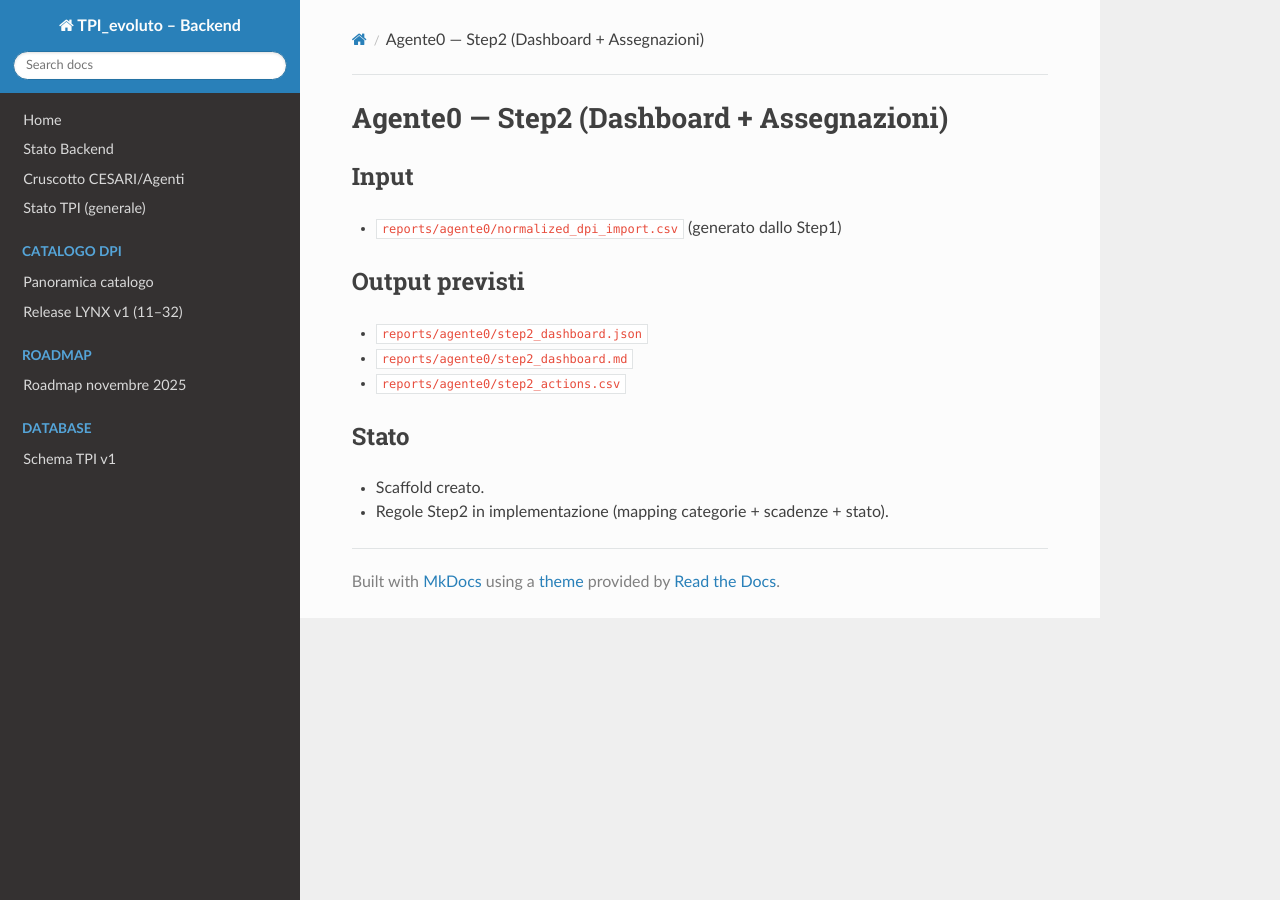
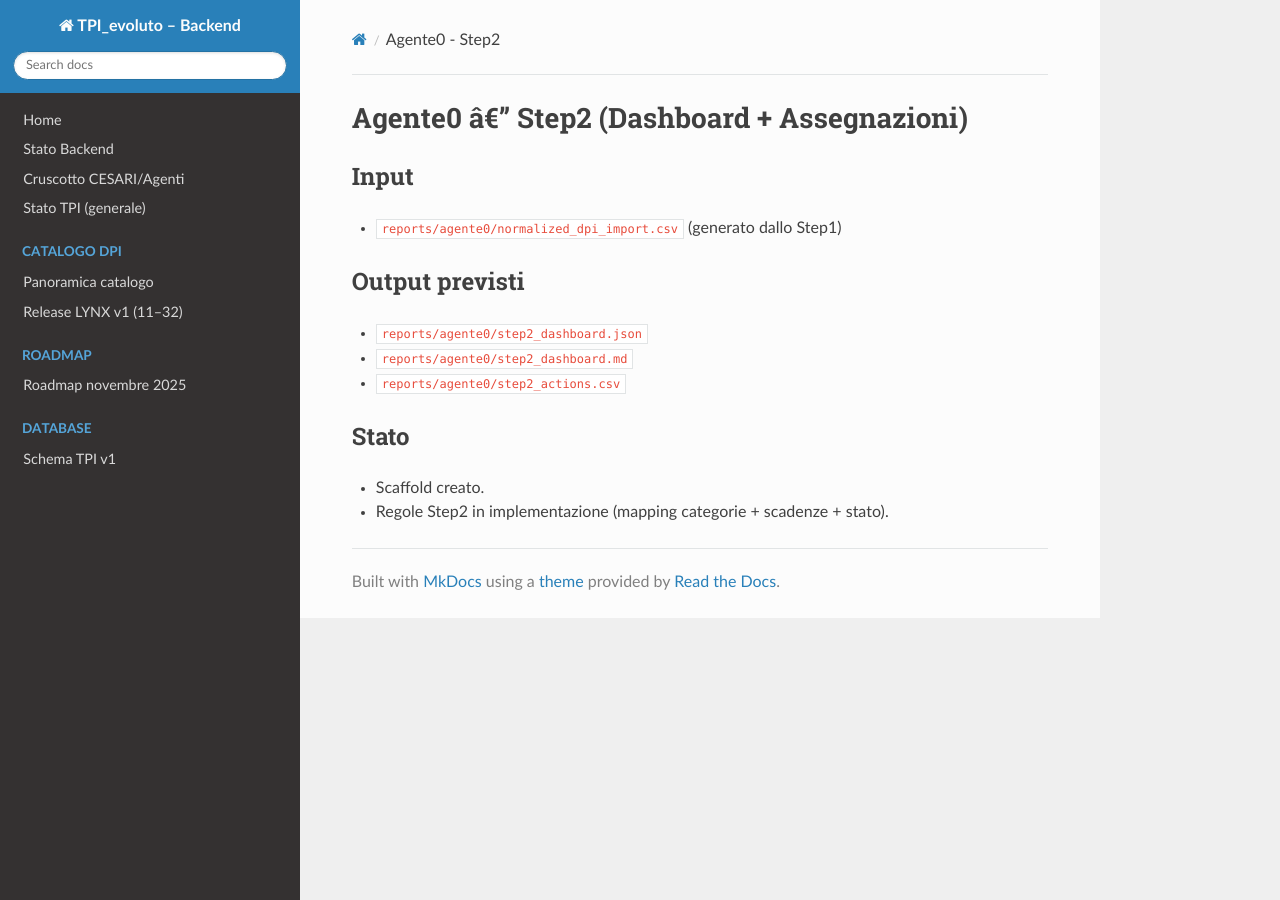
Before and after one commit to aicreator76/TPI_evoluto, an MkDocs documentation site: the page built from docs/agente0_STEP2/index.md, in a window 1280 px wide. Built offline with MkDocs 1.6.1, drawn with Linux system fonts in a browser that asks for light colours; nearby versions of some CDN libraries; some of the changed lines change nothing that is shown.

Commit message:
docs: publish Agente0 Step2 page

```diff
--- a/docs/agente0_STEP2.md
+++ b/docs/agente0_STEP2/index.md
@@ -1,4 +1,8 @@
-# Agente0 — Step2 (Dashboard + Assegnazioni)
+---
+title: Agente0 - Step2
+---
+
+# Agente0 â€” Step2 (Dashboard + Assegnazioni)
 
 ## Input
 - `reports/agente0/normalized_dpi_import.csv` (generato dallo Step1)
```
